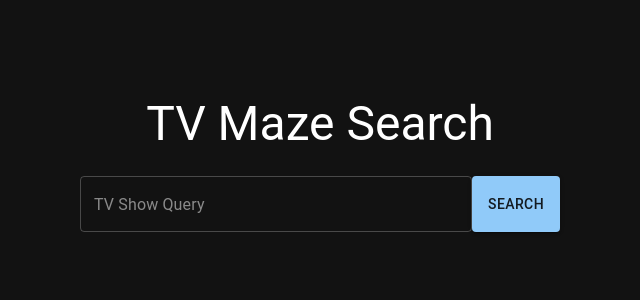
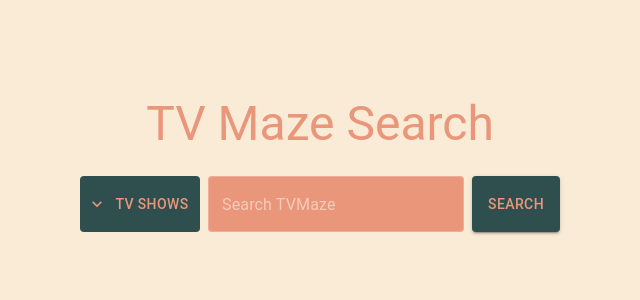
Before and after one commit to nagmak/tv-maze-search, a Next.js app: page / in a window 1280 px wide. Shown: the top 300 px of the page, without its empty margins (320-960 px from the left). Built offline with nearby package versions, Linux system fonts and the light colour scheme.

Commit message:
changed styling

```diff
--- /dev/null
+++ b/src/components/DropdownMenu.jsx
@@ -0,0 +1,45 @@
+import React, { useState } from "react";
+import { Button, Menu, MenuItem } from "@mui/material";
+import KeyboardArrowDownIcon from '@mui/icons-material/KeyboardArrowDown';
+
+export const DropdownMenu = () => {
+    const [anchorEl, setAnchorEl] = useState(null);
+    const [filterBy, setFilterBy] = useState('TV Shows');
+    const open = Boolean(anchorEl);
+    const handleClick = (event) => {
+      setAnchorEl(event.currentTarget);
+    };
+    const handleClose = (event) => {
+      setAnchorEl(null);
+      console.log(event.target.innerText) // => This logs menu item text.
+      if (event.target.innerText) setFilterBy(event.target.innerText);
+    };
+
+    return (
+      <div>
+        <Button
+          id="basic-button"
+          aria-controls={open ? 'basic-menu' : undefined}
+          aria-haspopup="true"
+          aria-expanded={open ? 'true' : undefined}
+          onClick={handleClick}
+          sx={{ height: '100%', width: '120px', backgroundColor: 'darkslategray', color: 'darksalmon'}}
+          startIcon={<KeyboardArrowDownIcon />}
+        >
+          {filterBy}
+        </Button>
+        <Menu
+          id="basic-menu"
+          anchorEl={anchorEl}
+          open={open}
+          onClose={handleClose}
+          MenuListProps={{
+            'aria-labelledby': 'basic-button',
+          }}
+        >
+          <MenuItem onClick={handleClose}>TV Shows</MenuItem>
+          <MenuItem onClick={handleClose}>People</MenuItem>
+        </Menu>
+      </div>
+    );
+  }
--- a/src/components/HomeContent.jsx
+++ b/src/components/HomeContent.jsx
@@ -27,7 +27,7 @@
         alignItems: "center",
       }}
     >
-      <Typography variant="h3" component="h1">
+      <Typography variant="h3" component="h1" color="darksalmon">
         TV Maze Search
       </Typography>
       <SearchBar onSearch={handleSearch} />
--- a/src/components/SearchBar.jsx
+++ b/src/components/SearchBar.jsx
@@ -1,5 +1,6 @@
 import React, { useCallback, useState } from "react";
 import { Box, TextField, Button } from "@mui/material";
+import { DropdownMenu } from "./DropdownMenu";
 
 export const SearchBar = (props) => {
   const { onSearch } = props;
@@ -25,15 +26,16 @@
         marginTop: "24px",
       }}
     >
+      <DropdownMenu sx={{ marginRight: '8px'}}/>
       <TextField
         id="query"
         variant="outlined"
-        placeholder="TV Show Query"
+        placeholder="Search TVMaze"
         value={input}
         onChange={handleInputChanged}
-        style={{ flex: 1 }}
+        style={{ flex: 1, marginRight: '8px', marginLeft: '8px', background: 'darksalmon', color: 'darkslategray', borderRadius: '4px' }}
       />
-      <Button variant="contained" color="primary" onClick={handleSearchClicked}>
+      <Button variant="contained" color="primary" onClick={handleSearchClicked} sx={{ backgroundColor: 'darkslategray', color: 'darksalmon'}}>
         Search
       </Button>
     </Box>
--- a/src/components/SearchResults.jsx
+++ b/src/components/SearchResults.jsx
@@ -14,7 +14,7 @@
         alignSelf: "stretch",
       }}
     >
-      <Typography variant="h4" component="h2">
+      <Typography variant="h4" component="h2" color="darksalmon">
         Search Results
       </Typography>
       <Grid container spacing={2} style={{ marginTop: "12px" }}>
--- a/src/components/ShowContent.jsx
+++ b/src/components/ShowContent.jsx
@@ -29,7 +29,7 @@
         padding: "24px"
       }}
     >
-      <Typography variant="h3" component="h1">
+      <Typography variant="h3" component="h1" color="darksalmon">
         { showContent?.name ? showContent.name : null }
       </Typography>
       <div style={{ marginTop: "120px" }} />
@@ -60,7 +60,7 @@
           padding: "24px"
         }}
       >
-        <Typography variant="body1">
+        <Typography variant="body1" color="darksalmon">
         { showSummary ? showSummary: null }
         </Typography>
         <div style={{ marginTop: "120px" }} />
--- a/src/pages/_app.js
+++ b/src/pages/_app.js
@@ -5,6 +5,10 @@
 const darkTheme = createTheme({
   palette: {
     mode: 'dark',
+    background: {
+      default: 'antiquewhite',
+      paper: 'darkslategray'
+    },
     breakpoints: {
       values: {
         xs: 0,
```
Also changed, not shown: package.json (+4 -3 lines), src/components/ShowContentCard.jsx (+7 -7 lines), 2 other files (tests, documents, lock files or other folders).
